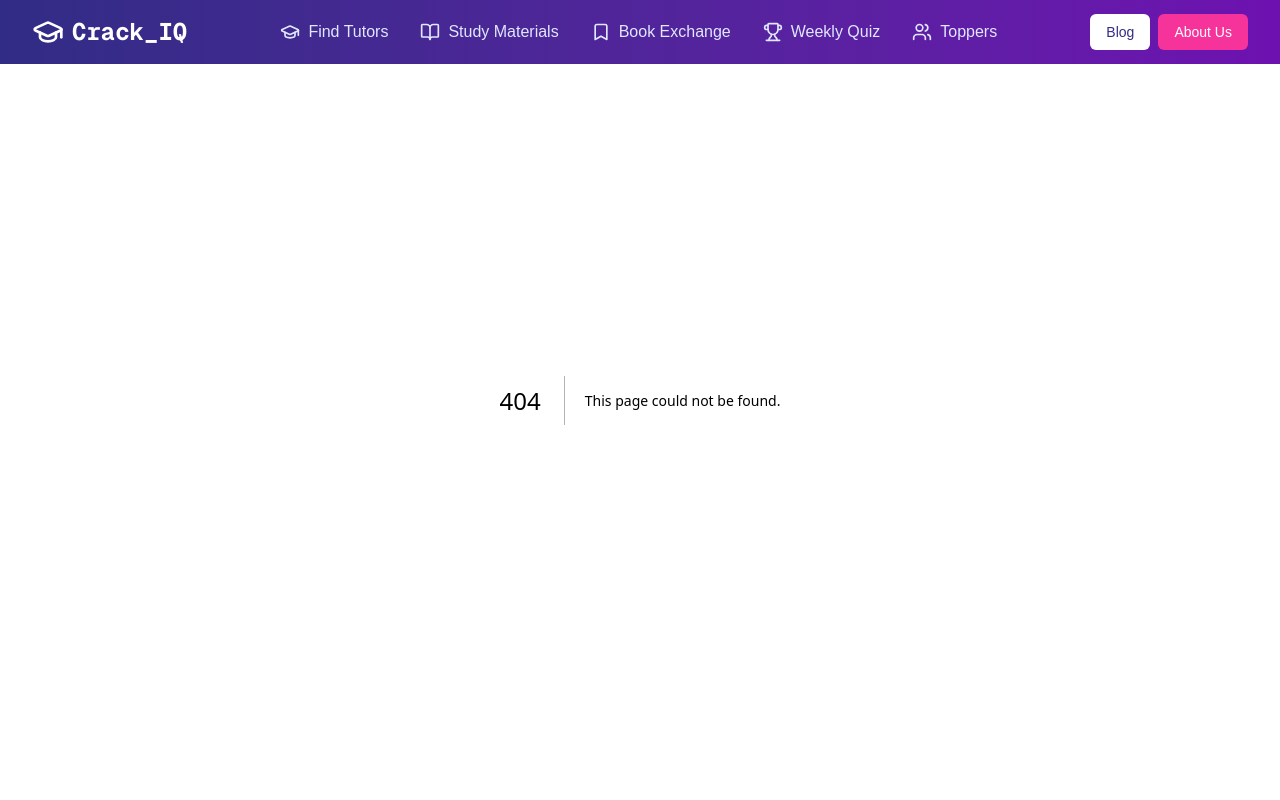
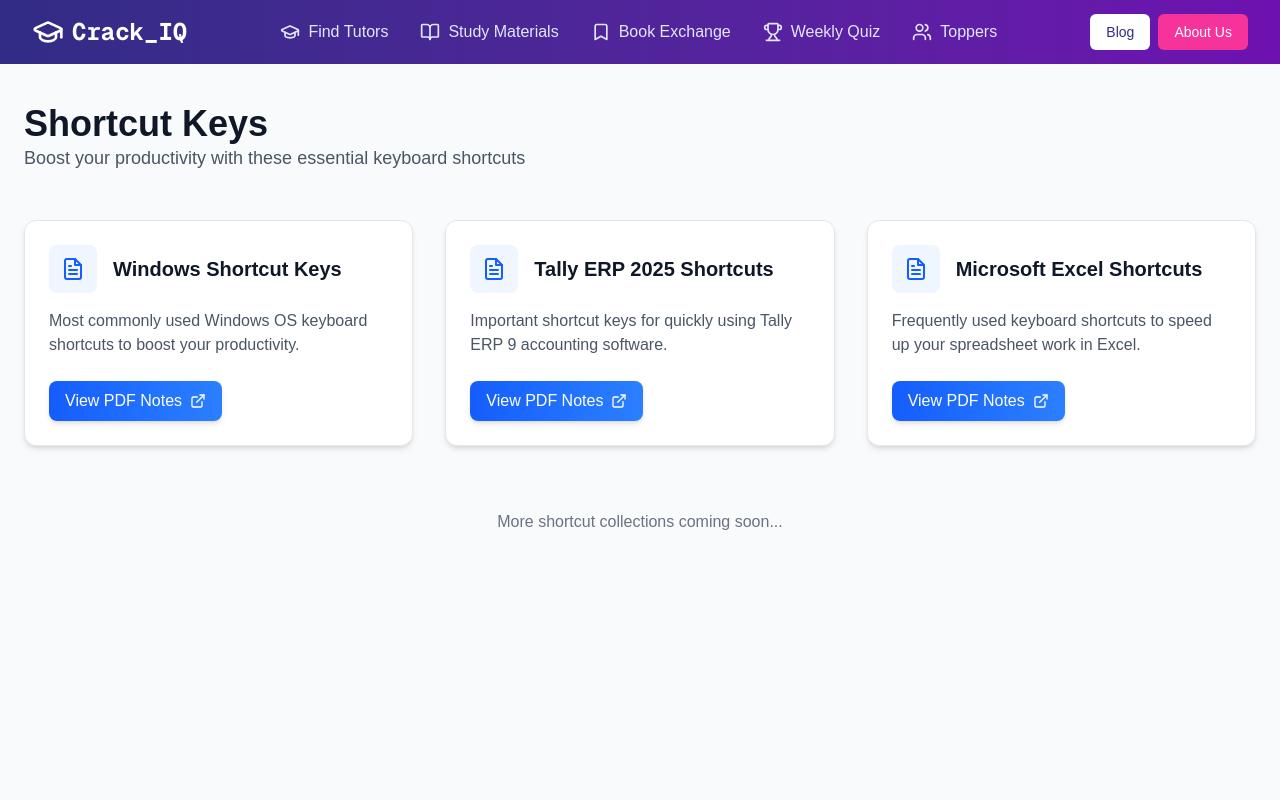
Before and after one commit to mrankit5575/mukundpur-Clent, a Next.js app: page /short in a window 1280 px wide. Before the commit this address had no page. Shown: the top 800 px of the page. Built offline with nearby package versions, Linux system fonts and the light colour scheme.

Commit message:
update the site

```diff
--- a/src/app/page.js
+++ b/src/app/page.js
@@ -2,7 +2,7 @@
 export const metadata = {
   title: 'CrackIQ | Learn Smarter, Rank Higher',
   description: 'CrackIQ helps students prepare smarter with free study material, mock tests, and expert guidance for competitive exams.',
-  keywords: ['CrackIQ', 'exam preparation', 'study material', 'mock tests', 'CBSE books', 'online tutor', 'competitive exams', 'NEET', 'JEE'],
+  keywords: ['CrackIQ','crack iq', 'crack_iq','crack', 'exam preparation', 'study material', 'mock tests', 'CBSE books', 'online tutor', 'competitive exams', 'NEET', 'JEE'],
   openGraph: {
     title: 'CrackIQ | Smart Exam Prep',
     description: 'CrackIQ offers free notes, previous year papers, and smart learning tools to help students crack competitive exams.',
--- /dev/null
+++ b/src/app/short/page.jsx
@@ -0,0 +1,105 @@
+ 'use client';
+
+import { motion } from 'framer-motion';
+import { FiExternalLink, FiFileText } from 'react-icons/fi';
+
+// Card component
+const ShortcutCard = ({ shortcut, index }) => {
+  if (!shortcut) return null;
+
+  return (
+    <motion.div
+      initial={{ opacity: 0, y: 20 }}
+      animate={{ opacity: 1, y: 0 }}
+      transition={{ duration: 0.5, delay: index * 0.1 }}
+      whileHover={{ y: -5, scale: 1.02 }}
+      whileTap={{ scale: 0.98 }}
+      className="bg-white dark:bg-gray-800 rounded-xl shadow-md overflow-hidden border border-gray-200 dark:border-gray-700 transition-all duration-300"
+    >
+      <div className="p-6">
+        <div className="flex items-center mb-4">
+          <div className="p-3 rounded-lg bg-blue-50 dark:bg-blue-900/30 text-blue-600 dark:text-blue-400 mr-4">
+            <FiFileText size={24} />
+          </div>
+          <h3 className="text-xl font-semibold text-gray-900 dark:text-white">{shortcut.title}</h3>
+        </div>
+
+        <p className="text-gray-600 dark:text-gray-300 mb-6">{shortcut.description}</p>
+
+        <motion.a
+          href={shortcut.pdfLink}
+          target="_blank"
+          rel="noopener noreferrer"
+          whileHover={{ scale: 1.03 }}
+          whileTap={{ scale: 0.97 }}
+          className="inline-flex items-center px-4 py-2 bg-gradient-to-r from-blue-600 to-blue-500 text-white rounded-lg hover:from-blue-700 hover:to-blue-600 transition-all shadow-md"
+        >
+          View PDF Notes
+          <FiExternalLink className="ml-2" />
+        </motion.a>
+      </div>
+    </motion.div>
+  );
+};
+
+// Page component
+export default function ShortcutKeysPage() {
+  const shortcuts = [
+    {
+      title: 'Windows Shortcut Keys',
+      description: 'Most commonly used Windows OS keyboard shortcuts to boost your productivity.',
+      pdfLink: 'https://drive.google.com/file/d/12QQKAsLB0zvc1cnq04I2HG8U_5wwpLrX/view?usp=sharing',
+    },
+    {
+      title: 'Tally ERP 2025 Shortcuts',
+      description: 'Important shortcut keys for quickly using Tally ERP 9 accounting software.',
+      pdfLink: 'https://www.tallystack.in/wp-content/uploads/2022/06/Complete-List-of-Tally-ERP-Shortcut-Keys.pdf',
+    },
+    {
+      title: 'Microsoft Excel Shortcuts',
+      description: 'Frequently used keyboard shortcuts to speed up your spreadsheet work in Excel.',
+      pdfLink: 'https://drive.google.com/file/d/1W2xd0XJj0RfB6ayn_tzvQAkkIcDra6GP/view?usp=sharing',
+    },
+    // Add more items as needed
+  ];
+
+  return (
+    <div className="min-h-screen bg-gray-50 dark:bg-gray-900 p-6">
+      <div className="max-w-7xl mx-auto">
+        <motion.div
+          initial={{ opacity: 0, y: -20 }}
+          animate={{ opacity: 1, y: 0 }}
+          transition={{ duration: 0.5 }}
+          className="mb-12"
+        >
+          <h1 className="text-4xl font-bold text-gray-900 dark:text-white mt-20     ">Shortcut Keys</h1>
+          <p className="text-gray-600 dark:text-gray-400 text-lg">
+            Boost your productivity with these essential keyboard shortcuts
+          </p>
+        </motion.div>
+
+        <motion.div
+          initial={{ opacity: 0 }}
+          animate={{ opacity: 1 }}
+          transition={{ duration: 0.5, delay: 0.2 }}
+          className="grid gap-8 md:grid-cols-2 lg:grid-cols-3"
+        >
+          {shortcuts.map((sc, index) => (
+            <ShortcutCard key={index} shortcut={sc} index={index} />
+          ))}
+        </motion.div>
+
+        <motion.div
+          initial={{ opacity: 0 }}
+          animate={{ opacity: 1 }}
+          transition={{ duration: 0.5, delay: 0.4 }}
+          className="mt-16 text-center"
+        >
+          <p className="text-gray-500 dark:text-gray-400">
+            More shortcut collections coming soon...
+          </p>
+        </motion.div>
+      </div>
+    </div>
+  );
+}
--- /dev/null
+++ b/src/app/sqlnotes/page.jsx
@@ -0,0 +1,105 @@
+'use client';
+
+import { motion } from 'framer-motion';
+import { FiExternalLink, FiFileText } from 'react-icons/fi';
+
+// Card component
+const SQLCard = ({ note, index }) => {
+  if (!note) return null;
+
+  return (
+    <motion.div
+      initial={{ opacity: 0, y: 20 }}
+      animate={{ opacity: 1, y: 0 }}
+      transition={{ duration: 0.5, delay: index * 0.1 }}
+      whileHover={{ y: -5, scale: 1.02 }}
+      whileTap={{ scale: 0.98 }}
+      className="bg-white dark:bg-gray-800 rounded-xl shadow-md overflow-hidden border border-gray-200 dark:border-gray-700 transition-all duration-300"
+    >
+      <div className="p-6">
+        <div className="flex items-center mb-4">
+          <div className="p-3 rounded-lg bg-blue-50 dark:bg-blue-900/30 text-blue-600 dark:text-blue-400 mr-4">
+            <FiFileText size={24} />
+          </div>
+          <h3 className="text-xl font-semibold text-gray-900 dark:text-white">{note.title}</h3>
+        </div>
+
+        <p className="text-gray-600 dark:text-gray-300 mb-6">{note.description}</p>
+
+        <motion.a
+          href={note.pdfLink}
+          target="_blank"
+          rel="noopener noreferrer"
+          whileHover={{ scale: 1.03 }}
+          whileTap={{ scale: 0.97 }}
+          className="inline-flex items-center px-4 py-2 bg-gradient-to-r from-blue-600 to-blue-500 text-white rounded-lg hover:from-blue-700 hover:to-blue-600 transition-all shadow-md"
+        >
+          View PDF Notes
+          <FiExternalLink className="ml-2" />
+        </motion.a>
+      </div>
+    </motion.div>
+  );
+};
+
+// Page component
+export default function SQLNotesPage() {
+  const sqlNotes = [
+    {
+      title: 'SQL Notes',
+      description: 'Introduction to SQL commands, syntax, and  data retrieval.',
+      pdfLink: 'https://drive.google.com/file/d/1M2K3mUGf1J91xG-vNj5sLd7J9oKUn9tp/view?usp=sharing',
+    },
+    // {
+    //   title: 'Advanced SQL Queries',
+    //   description: 'Joins, subqueries, views, and advanced query optimization.',
+    //   pdfLink: 'https://drive.google.com/file/d/your-advanced-sql-id/view?usp=sharing',
+    // },
+    // {
+    //   title: 'SQL Functions and Procedures',
+    //   description: 'Built-in functions, stored procedures, triggers, and transactions.',
+    //   pdfLink: 'https://drive.google.com/file/d/your-sql-functions-id/view?usp=sharing',
+    // },
+    // Add more items as needed
+  ];
+
+  return (
+    <div className="min-h-screen bg-gray-50 dark:bg-gray-900 p-6">
+      <div className="max-w-7xl mx-auto">
+        <motion.div
+          initial={{ opacity: 0, y: -20 }}
+          animate={{ opacity: 1, y: 0 }}
+          transition={{ duration: 0.5 }}
+          className="mb-12"
+        >
+          <h1 className="text-4xl font-bold text-gray-900 dark:text-white mt-20">SQL Notes</h1>
+          <p className="text-gray-600 dark:text-gray-400 text-lg">
+            Learn SQL step by step with these structured PDF notes
+          </p>
+        </motion.div>
+
+        <motion.div
+          initial={{ opacity: 0 }}
+          animate={{ opacity: 1 }}
+          transition={{ duration: 0.5, delay: 0.2 }}
+          className="grid gap-8 md:grid-cols-2 lg:grid-cols-3"
+        >
+          {sqlNotes.map((note, index) => (
+            <SQLCard key={index} note={note} index={index} />
+          ))}
+        </motion.div>
+
+        <motion.div
+          initial={{ opacity: 0 }}
+          animate={{ opacity: 1 }}
+          transition={{ duration: 0.5, delay: 0.4 }}
+          className="mt-16 text-center"
+        >
+          <p className="text-gray-500 dark:text-gray-400">
+            More SQL notes coming soon...
+          </p>
+        </motion.div>
+      </div>
+    </div>
+  );
+}
--- a/src/components/hero.jsx
+++ b/src/components/hero.jsx
@@ -21,7 +21,7 @@
       <Head>
         <title>CrackIQ | Learn Smarter, Rank Higher - JEE, NEET, CBSE & Competitive Exams</title>
         <meta name="description" content="Best online learning platform for 6th-12th Science/Commerce, JEE, NEET, CUET & Computer Science. Get NCERT solutions, mock tests, AI-powered practice & expert guidance." />
-        <meta name="keywords" content="CrackIQ, Crack IQ, JEE preparation, NEET coaching, CBSE Class 6-12, Science notes, Commerce study material, Computer Science learning, NCERT solutions, mock tests for JEE, NEET online coaching, CUET preparation, competitive exam practice, AI learning for students, CBSE board exam tips, PCMB study guide, coding for students" />
+        <meta name="keywords" content="CrackIQ, Crack IQ,crack iq , crack_iq , JEE preparation, NEET coaching, CBSE Class 6-12, Science notes, Commerce study material, Computer Science learning, NCERT solutions, mock tests for JEE, NEET online coaching, CUET preparation, competitive exam practice, AI learning for students, CBSE board exam tips, PCMB study guide, coding for students" />
         <meta name="robots" content="index, follow" />
         <link rel="canonical" href="https://www.crackiq.in/" />
 
--- a/src/components/studymaterial.jsx
+++ b/src/components/studymaterial.jsx
@@ -24,12 +24,13 @@
   ];
 
   const subjects = [
-    { name: "Mathematics", icon: "🧮", path: "/study-material/subject/mathematics" },
+    { name: "SQL Full Notes", icon: "🧮", path: "/sqlnotes" },
     { name: "Science", icon: "🔬", path: "/study-material/subject/science" },
     { name: "Social Studies", icon: "🌍", path: "/study-material/subject/social-studies" },
     { name: "English", icon: "📖", path: "/study-material/subject/english" },
     { name: "Hindi", icon: "🖋️", path: "/study-material/subject/hindi" },
-    { name: "Computer Science", icon: "💻", path: "/webdev" },
+    { name: "Web Development", icon: "🕸️", path: "/webdev" },
+    { name: "Computer ShortCut Key", icon: "💻", path: "/short" },
   ];
 
   return (
--- a/src/hooks/TopperHighlight.jsx
+++ b/src/hooks/TopperHighlight.jsx
@@ -2,7 +2,7 @@
   return (
     <section className="bg-pink-50 py-12 px-4 rounded-2xl text-center shadow-lg max-w-4xl mx-auto mt-10">
       <h2 className="text-3xl md:text-4xl font-bold text-gray-800">
-        🎓 Meet Our Topper – Anjali Pandey
+        🎓 Meet Our Topper – Geetanjali Pandey
       </h2>
 
       <p className="mt-4 text-xl text-gray-700">
```
Also changed, not shown: src/data/class12commerce.js (line endings or trailing spaces).
